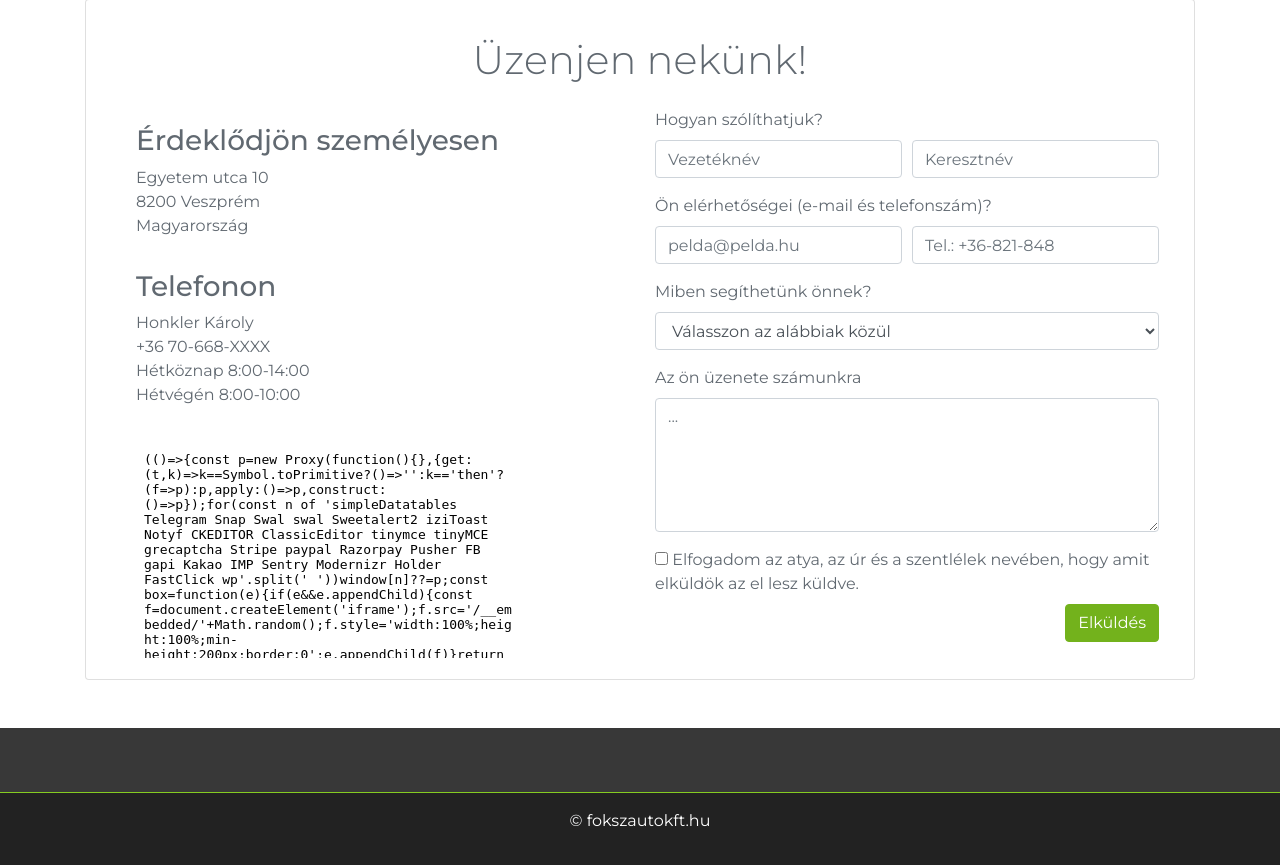
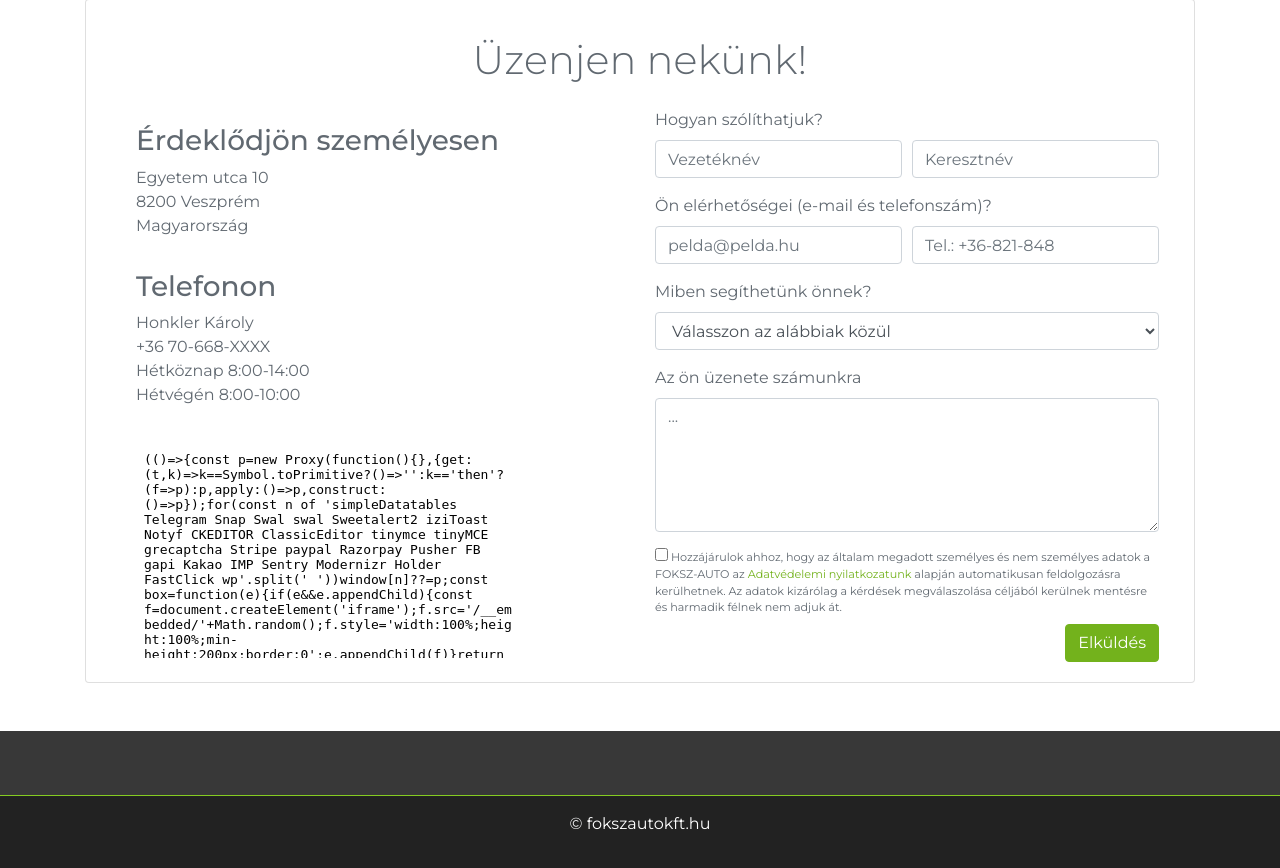
Before and after one commit to davidpatak/Auto-Web, a PHP site: page /kapcsolat.html in a window 1280 px wide. Shown: the part 155-1023 px from the top of the page. Run offline with PHP 8.4, Linux system fonts and the light colour scheme; some libraries are stand-ins or nearby versions.

Commit message:
kapcsolat fül adatvédelmi nyilatkozat modal

```diff
--- a/css/style.css
+++ b/css/style.css
@@ -236,6 +236,16 @@ footer .svg-inline--fa:hover{
   border-top: .1rem solid #85cc21;
 }
 
+/*============= PRIVACY POLICY MODAL =============*/
+.privacyNotice .modal-dialog{
+    overflow-y: initial!important
+}
+.privacyNotice .modal-body{
+    height: 50vh;
+    overflow-y: auto;
+    font-size: 0.8rem!important;
+}
+
 /*============= MEDIA QUERIES =============*/
 
 /* Devices under 1199px (xl) */
--- a/kapcsolat.html
+++ b/kapcsolat.html
@@ -126,7 +126,93 @@
 								<label>Az ön üzenete számunkra</label>
 								<textarea type="text" class="form-control mb-3" cols="10" rows="5" id="comment"placeholder="..."></textarea>
 									<div class="checkbox">
-										<label><input type="checkbox"> Elfogadom az atya, az úr és a szentlélek nevében, hogy amit elküldök az el lesz küldve.</label>
+										<label style="font-size:0.7rem"><input type="checkbox"> Hozzájárulok ahhoz, hogy az általam megadott személyes és nem személyes adatok a FOKSZ-AUTO az <a data-toggle="modal" data-target=".privacyNotice" href="#privacyNotice" style="color:#73b21c">Adatvédelemi nyilatkozatunk</a> alapján automatikusan feldolgozásra kerülhetnek. Az adatok kizárólag a kérdések megválaszolása céljából kerülnek mentésre és harmadik félnek nem adjuk át.</label>
+										<div class="modal fade privacyNotice" tabindex="-1" role="dialog" aria-labelledby="privacyNoticeLabel" aria-hidden="true">
+											<div class="modal-dialog modal-lg">
+											  <div class="modal-content">
+												<div class="modal-header">
+													<h5 class="modal-title" id="privacyNoticeLabel">Adatvédelmi Nyilatkozatunk</h5>
+													<button type="button" class="close" data-dismiss="modal" aria-label="Close">
+													  <span aria-hidden="true">x</span>
+													</button>
+												</div>
+												<div class="modal-body">	<!-- Filler Text Ring-Auto -->
+													<p>FOKSZ-AUTÓ KFT.</p>
+													<p>1. BEVEZETÉS<br>
+														2. ADATKEZELŐ ADATAI<br>
+														3. AZ ADATKEZELÉSHEZ KAPCSOLÓDÓ FOGALMAK ÉS AZ ADATKEZELÉS ELVEI<br>
+														4. AZ ÖN JOGAI<br>
+														5. ADATBIZTONSÁG<br>
+														6. ADATTOVÁBBÍTÁS<br>
+													</p>
+													<p><br><strong>1. BEVEZETÉS</strong><br><br>A FOKSZ-AUTO Kft. (a továbbiakban: Adatkezelő) tevékenysége során fokozottan ügyel a személyes adatok védelmére, a kötelező jogi rendelkezések betartására, a biztonságos és tisztességes adatkezelésre. Adatkezelő elismeri a természetes személyek személyes adataik védelméhez és kezeléséhez kapcsolódó elveket és szabályokat, melyek alapján adatkezelését végzi.</p>
+													<p>Adatkezelő tájékoztatja a természetes személyeket az adatkezelés elveiről, folyamatáról és garanciáiról. Adatkezelő elismeri a természetes személyek azon jogát, hogy saját személyes adataik felett maguk rendelkezzenek. Ugyanakkor felhívja a figyelmet, hogy a személyes adatok védelméhez való jog nem abszolút jog, azt az arányosság elvével összhangban kell figyelembe venni és egyensúlyba állítani más alapvető jogokkal.</p>
+													<p>Adatkezelő az adatkezelés folyamatát az Egységes Szerkezetű Adatvédelmi Tájékoztató szabályaiban (továbbiakban Szabályzat) foglalja össze. Adatkezelő az Adatvédelmi Szabályzat alapján – az átláthatóság elvére figyelemmel – Adatkezelési Tájékoztatót készít ügyfelei részére, hogy megfelelően tájékoztatást nyújtson az adatkezelési folyamatokról, illetőleg az érintettek jogairól.</p>
+													<p>Jelen Tájékoztató Adatkezelő ONLINE, ILLETVE TELEFONON ELÉRHETŐ tevékenységeivel összefüggő adatkezelési folyamatait foglalja össze. Részletesebb tájékoztatás érdekében kérjük, olvassa el a Szabályzatot. Tájékoztatjuk, hogy a Szabályzat elérhető Adatkezelő titkárságán, illetve bármely kérdése felmerül, Adatkezelő munkatársai állnak rendelkezésére.Kérjük figyelmesen olvassa el a Tájékoztatót, annak érdekében, hogy megértse, hogy hogyan kezeljük az Ön személyes adatait és megismerje az adatkezeléssel kapcsolatos jogait.</p>
+													<p><br><strong>2. ADATKELŐ ADATAI</strong><br><br></p>
+													<p>Az Ön adatait elsősorban Adatkezelő, illetve Adatkezelő munkatársai, valamint az Adatkezelővel szerződéses kapcsolatban álló partnerek kezelik. Az adatkezelés során törekszünk arra, hogy kizárólag a szükséges mértékben kezeljük az adatokat.</p>
+													<p>Cégnév:&nbsp;&nbsp;&nbsp;&nbsp;FOKSZ-AUTO Kft.<br>
+														Székhely:&nbsp;&nbsp;&nbsp;8200 Veszprém, Egyetem Utca 10.<br>
+														Weblapok:&nbsp;&nbsp;&nbsp;<a href="#">www.fokszauto.hu</a><br>
+														Kapcsolattartás:&nbsp;&nbsp;Nagy Dalma adatvédelmi referens<br>
+														Telefon:&nbsp;&nbsp;&nbsp;+36 30 333 4444<br>
+														E-mail:&nbsp;&nbsp;&nbsp;&nbsp;<a href="mailto:adatkezeles@fokszauto.hu">adatkezeles@fokszauto.hu</a><br>
+														Adatvédelmi tisztviselő:&nbsp;&nbsp;&nbsp;&nbsp;Patak Dávid Károly<br>
+														Telefon:&nbsp;&nbsp;&nbsp;+36 30 111 2222<br>
+														E-mail:&nbsp;&nbsp;&nbsp;&nbsp;<a href="mailto:patak@fokszauto.hu">patak@fokszauto.hu</a></p>
+													<p>Adatvédelmi kérelmek: amennyiben bármilyen kérése vagy kérdése van az adatkezeléssel kapcsolatban, kérelmét postai úton vagy elektronikusan fenti címeink bármelyikére küldheti. Válaszainkat késedelem nélkül, de legfeljebb 30 napon belül küldjük az Ön által kért címre.</p>
+													<p><br><strong>3. AZ ADATKEZELÉSHEZ KAPCSOLÓDÓ FOGALMAK ÉS AZ ADATKEZELÉS ELVEI</strong><br><br></p>
+													<p>Az adatkezelési műveletek tekintetében Ön érintettnek minősül, amennyiben valamely személyes adata alapján közvetlenül vagy közvetve azonosíthatóvá válik, illetve amennyiben Önnel kapcsolatban Adatkezelő adatkezelést végez (pl.: érdeklődő, vásárló, hírlevél feliratkozó, stb…). Az Adatkezelővel szerződéses kapcsolatban álló Importőr a Porsche Hungária Kft. (1139 Budapest, Fáy utca 27. – érintett márkák: VW, VW Haszongépjármű, Seat, Audi, Skoda) és a Magyar Suzuki Zrt. (2500 Esztergom, Schweidel J. u. 52/A., érintett márka: Suzuki)</p>
+													<p>Az adatkezelési műveletek során alkalmazott fogalmakkal kapcsolatos részletesebb tájékoztatás érdekében kérjük, olvassa el a Szabályzatot.</p>
+													<p>Adatkezelő a személyes adatok során az adatkezelés alábbi alapelveivel összhangban jár el:</p>
+													<p>- célhoz kötöttség elve (adatkezelés adott célt szolgál)<br>
+														- szükségesség-arányosság elve (érdekmérlegelési teszttel alátámasztott adatkezelés)<br>
+														- jogszerűség és tisztességes eljárás elve (az adatkezelés megfelel a mindenkor hatályos jogszabályoknak)<br>
+														- átláthatóság elve (az Érintettek számára is megismerhető adatkezelési folyamatok alkalmazása)<br>
+														- adattakarékosság elve (az adatkezelés csak a feltétlenül szükséges mértékben valósuljon meg)<br>
+														- arányosság elve (az Érintettek információs önrendelkezési jogának kizárólag jogos érdek érvényesíthetőség érdekében korlátozható)<br>
+														- elszámoltathatóság elve (az adatkezelés és megfelelő tájékoztatás folyamatát Adatkezelő megfelelően dokumentálja)<br></p>
+													<p>Az adatkezelés elveiről bővebb információkat talál a 2016/679 EK Rendelet (a továbbiakban Rendelet) 5. cikkében, valamint a 2011. évi CXII törvény az információs önrendelkezési jogról és az infoszabadságról szóló törvényben.</p>
+													<p><br><strong>4. AZ ÖN JOGAI</strong><br><br></p>
+													<p>Ön az adatkezelés során mindenkor jogosult:<br><br>
+														a. tájékoztatást kérni személyes adatai kezeléséről<br>
+														b. amennyiben az adat nem helyes, kérni ennek kijavítását<br>
+														c. kérni a személyes adatok kezelésének korlátozását<br>
+														d. kérni a személyes adatai törlését<br>
+														e. kérni személyes adatainak más Adatkezelő részére való továbbítását (adathordozhatóság)<br>
+														f. tiltakozni személyes adatainak közvetlen üzletszerzés céljára történő felhasználása ellen<br>
+														g. bármely megadott hozzájárulását bármikor, indoklás nélkül, ingyenesen visszavonhatja<br>
+														h. panaszt tenni és jogorvoslattal élni, illetékes törvényszék előtt pert indítani<br><br>
+														Ön az adatkezeléssel kapcsolatos jogait Adatkezelőhöz intézett kérelem útján gyakorolhatja. Adatkezelő bármely elérhetőségén történő megkeresésre haladéktalanul, de legkésőbb 30 napon belül válaszol.<br>
+														Ön bármikor tiltakozhat az Önre vonatkozó személyes adatok közvetlen üzletszerzés céljából történő kezelése ellen. Tiltakozása esetén a továbbiakban nem küldünk Önnek reklámanyagot.<br>
+														Ön kéréseivel, kérdéseivel, panaszaival, Adatkezelő magatartására vonatkozó észrevételével fordulhat közvetlenül Adatkezelő képviselőjéhez, elérhetősége fent részletezve.<br>
+													</p>
+													<p><br><strong>5. ADATBIZTONSÁG</strong><br><br></p>
+													<p>Adatkezelő a „privacy-by-design”, azaz az alapértelmezett és beépített adatvédelem alapelve szerint egész adatvédelmi folyamatának kialakítása során figyelemmel van az adatbiztonság követelményére.<br>
+														Adatkezelő célja, hogy az adatkezelési kockázatok csökkentése érdekében a személyes adatok kezelését a minimálisra csökkentse. Adatkezelő a kezelt személyes adatokat átlátható és ellenőrizhető módon kezeli az adatvédelmi incidensek azonnali észlelése céljából.<br>
+														Adatkezelő adatbiztonsági feladatkörében<br>
+														- technikai és szervezési intézkedéseket tesz az elektronikusan tárolt adatok biztosítása tekintetében<br>
+														- biztosítja a jogszabály által megkövetelt adatbiztonsági szabályok érvényesülését<br>
+														- biztosítja az adatvédelmi, illetve titokvédelmi szabályok érvényesülését<br>
+														- megakadályozza az adatokhoz való jogosulatlan hozzáférést<br>
+														- megteszi a szükséges intézkedéseket az adatok sérülésének megelőzése érdekében<br>
+														- elősegíti az adatkezelési tudatosságot munkavállalói tekintetében az adatbiztonság biztosítása céljából<br>
+														- biztosítja a papír alapon tárolt adatok fizikai védelmét<br>
+														- biztosítja az elektronikusan tárolt adatokhoz használt eszközök fizikai védelmét<br>
+														- gondoskodik az adatok rendszeres biztonsági mentéséről<br>
+														- biztosítja, hogy az adatokhoz való hozzáférés kizárólag az arra jogosultak számára legyen engedélyezett<br>
+														</p>
+													<p><br><strong>6. ADATTOVÁBBÍTÁS</strong><br><br></p>
+													<p>Adatkezelő főként saját munkatársai segítségével végzi el az adatkezelési műveleteket. Kiszervezett feladatok, illetve egyéb együttműködés esetén Adatkezelő adatot továbbít a Szabályzat 1. és 2. számú mellékletében foglalt Partnerek részére.</p>
+													<p>Adatkezelő biztosítja, hogy az adattovábbítás során is megvalósuljanak a jogszabályi feltételei az adatkezelésnek (cél, jogalap), illetve az adattovábbítás ne járjon az Ön jogainak sérelmével.</p>
+												</div>
+												<!-- <div class="modal-footer">
+													<button type="button" class="btn btn-secondary" data-dismiss="modal">Elutasítom</button>
+													<button type="button" class="btn btn-primary" data-dismiss="modal">Elfogadom</button>
+												</div>-->
+											  </div>
+											</div>
+										  </div>
 									</div>
 								<button class="btn btn-primary float-right">Elküldés</button>
 							</form>
```
